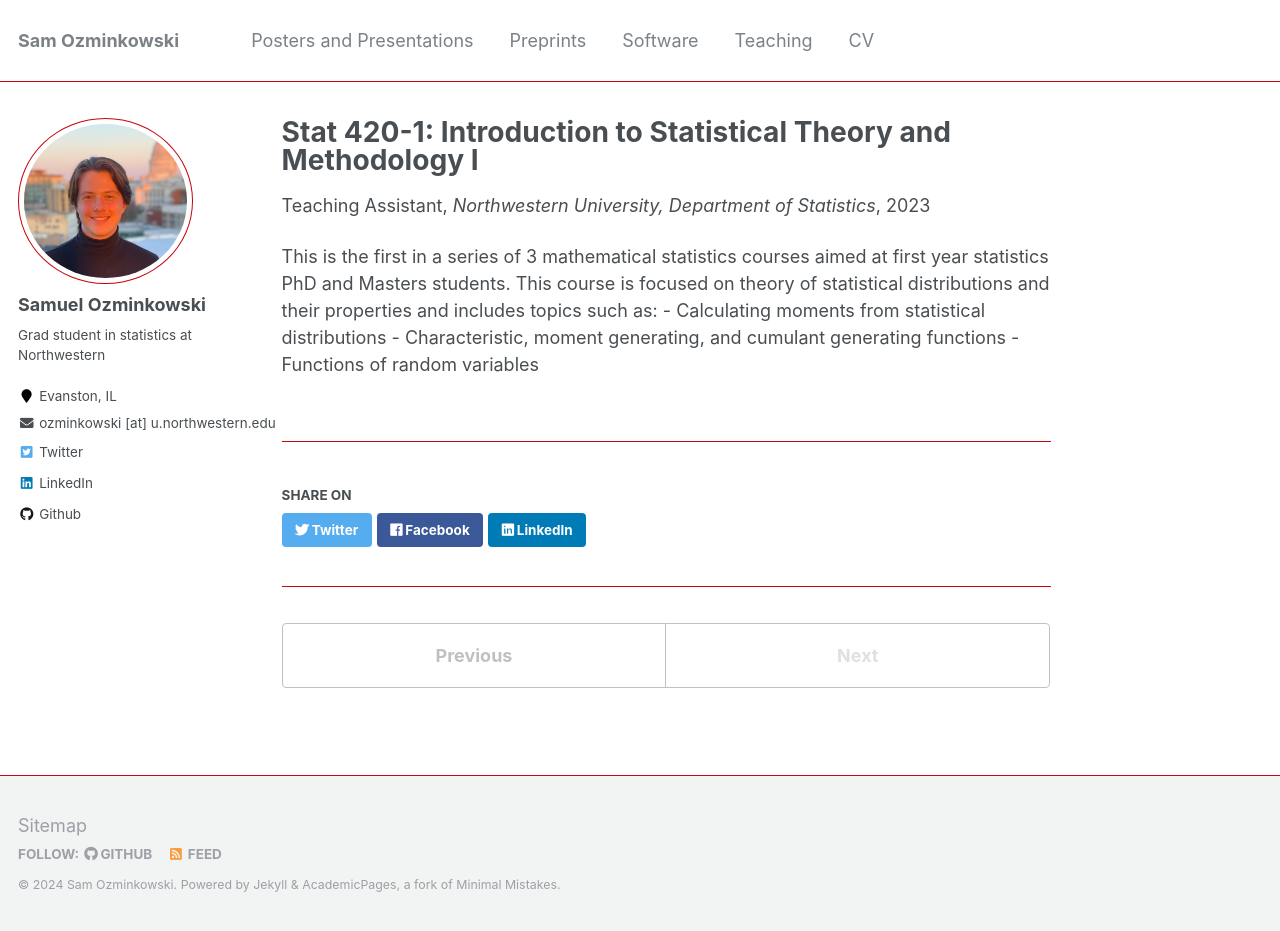
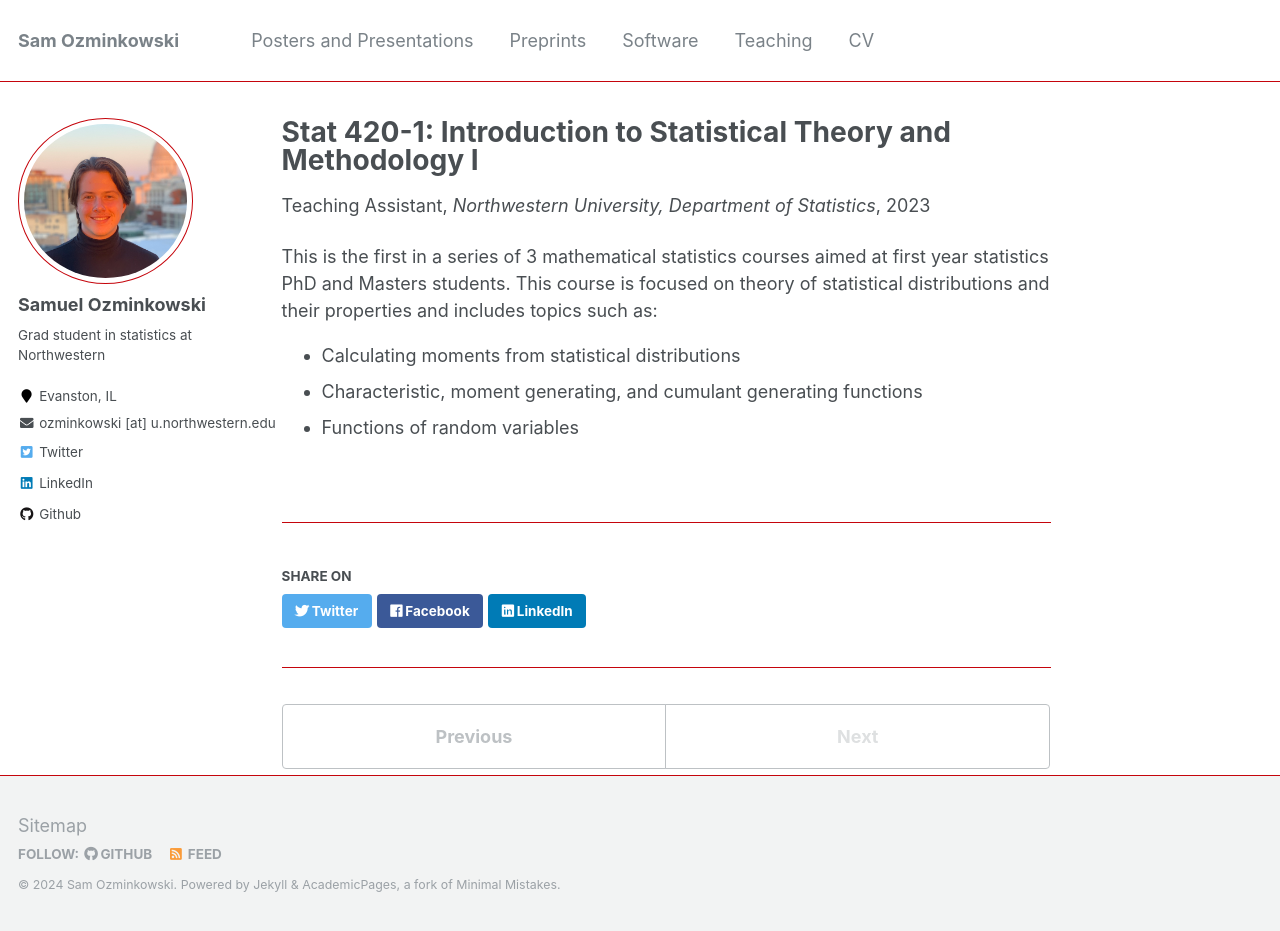
Before and after one commit to samozm/samozm.github.io, a Jekyll site: the page built from _teaching/2023-fall-stat420-1.md, in a window 1280 px wide and 931 px high. Built offline with Jekyll 4.4.1, drawn with Linux system fonts in a browser that asks for light colours.

Commit message:
fix list

```diff
--- a/_teaching/2023-fall-stat420-1.md
+++ b/_teaching/2023-fall-stat420-1.md
@@ -14,9 +14,11 @@
     <div class="row-fluid">
         <div class="span5">
             This is the first in a series of 3 mathematical statistics courses aimed at first year statistics PhD and Masters students. This course is focused on theory of statistical distributions and their properties and includes topics such as:
-                - Calculating moments from statistical distributions
-                - Characteristic, moment generating, and cumulant generating functions
-                - Functions of random variables
+            <ul>
+                <li>Calculating moments from statistical distributions</li>
+                <li>Characteristic, moment generating, and cumulant generating functions</li>
+                <li>Functions of random variables</li>
+            </ul>
         </div>
     </div>
 </div>
```
